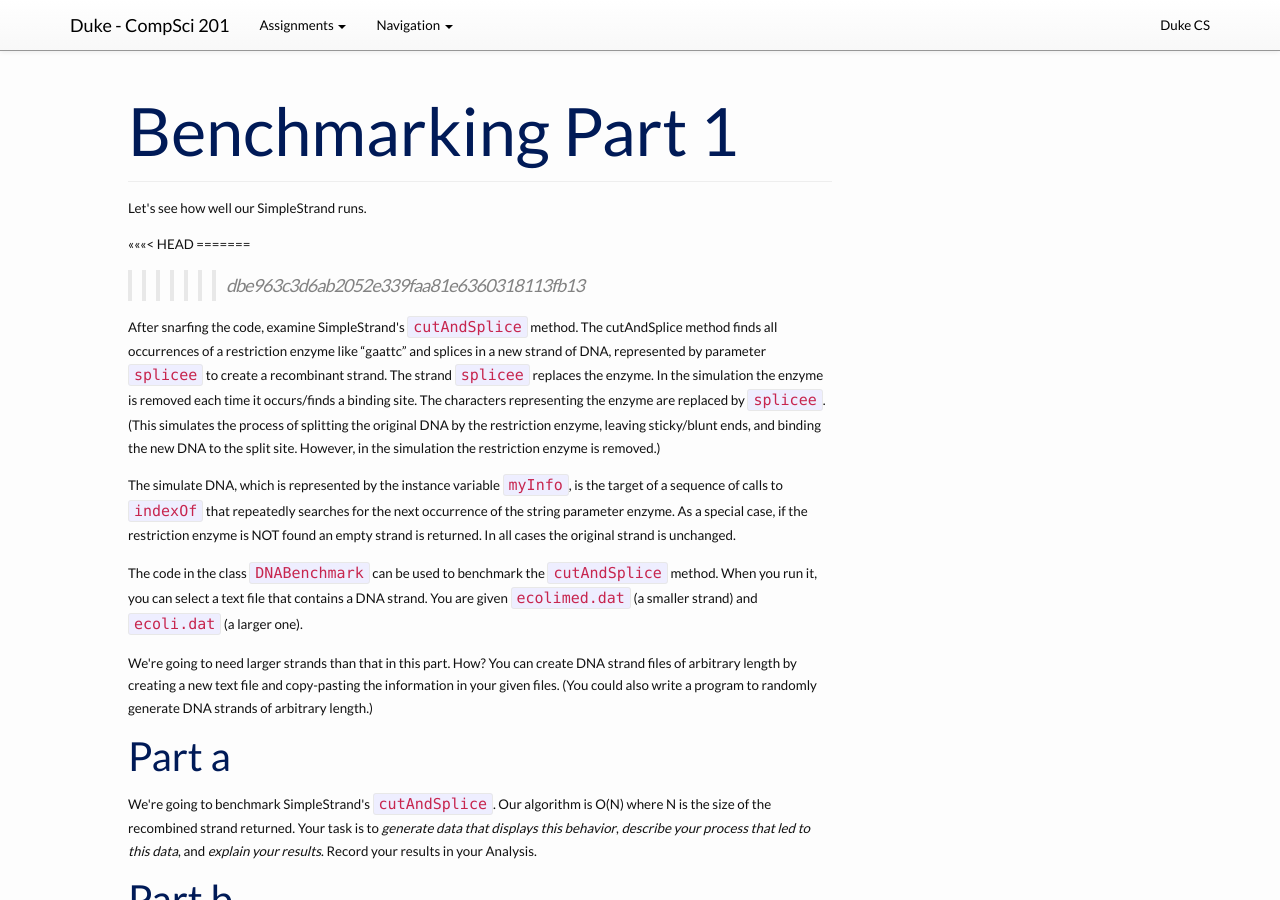
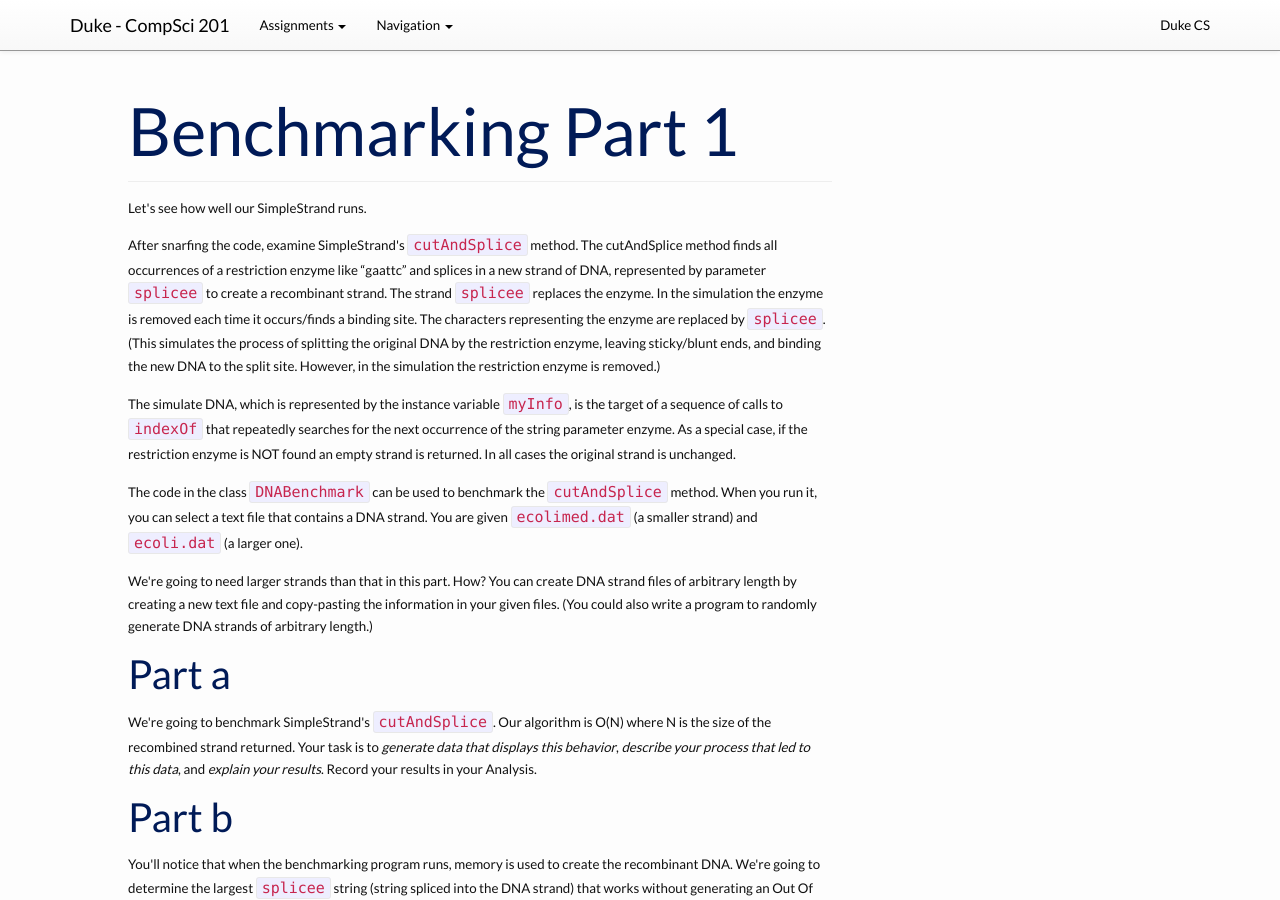
Before and after one commit to compsci201/compsci201.github.io, a Jekyll site: the page built from dna/2-benchmark.md, in a window 1280 px wide and 900 px high. Built offline with Jekyll 4.4.1, drawn with Linux system fonts in a browser that asks for light colours; nearby versions of some CDN libraries.

Commit message:
Merge conflicts

```diff
--- a/dna/2-benchmark.md
+++ b/dna/2-benchmark.md
@@ -4,10 +4,7 @@ title: "Benchmarking Part 1"
 assignment: "dna"
 ---
 <p>Let's see how well our SimpleStrand runs.</p>
-<<<<<<< HEAD
-=======
 
->>>>>>> dbe963c3d6ab2052e339faa81e6360318113fb13
 <p>After snarfing the code, examine SimpleStrand's <code>cutAndSplice</code> method. The cutAndSplice method finds all occurrences of a restriction enzyme like “gaattc” and splices in a new strand of DNA, represented by parameter <code>splicee</code> to create a recombinant strand. The strand <code>splicee</code> replaces the enzyme. In the simulation the enzyme is removed each time it occurs/finds a binding site. The characters representing the enzyme are replaced by <code>splicee</code>. (This simulates the process of splitting the original DNA by the restriction enzyme, leaving sticky/blunt ends, and binding the new DNA to the split site. However, in the simulation the restriction enzyme is removed.) </p>
 <p>The simulate DNA, which is represented by the instance variable <code>myInfo</code>, is the target of a sequence of calls to <code>indexOf</code> that repeatedly searches for the next occurrence of the string parameter enzyme. As a special case, if the restriction enzyme is NOT found an empty strand is returned. In all cases the original strand is unchanged.</p>
 <p>The code in the class <code>DNABenchmark</code> can be used to benchmark the <code>cutAndSplice</code> method. When you run it, you can select a text file that contains a DNA strand. You are given <code>ecolimed.dat</code> (a smaller strand) and <code>ecoli.dat</code> (a larger one).</p>
```
